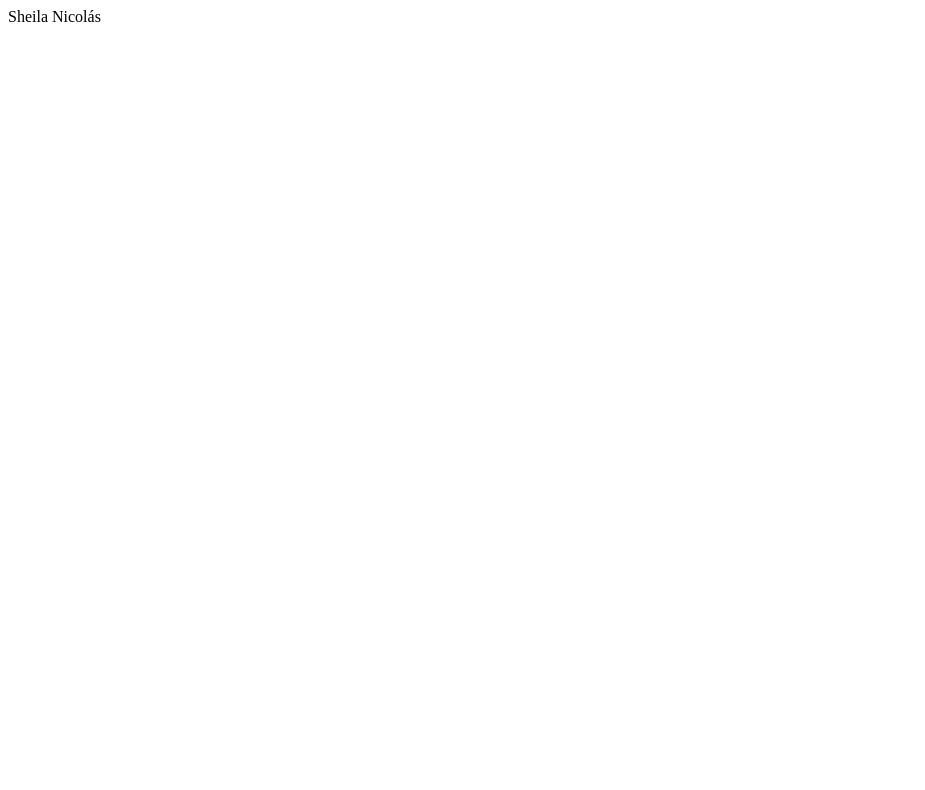
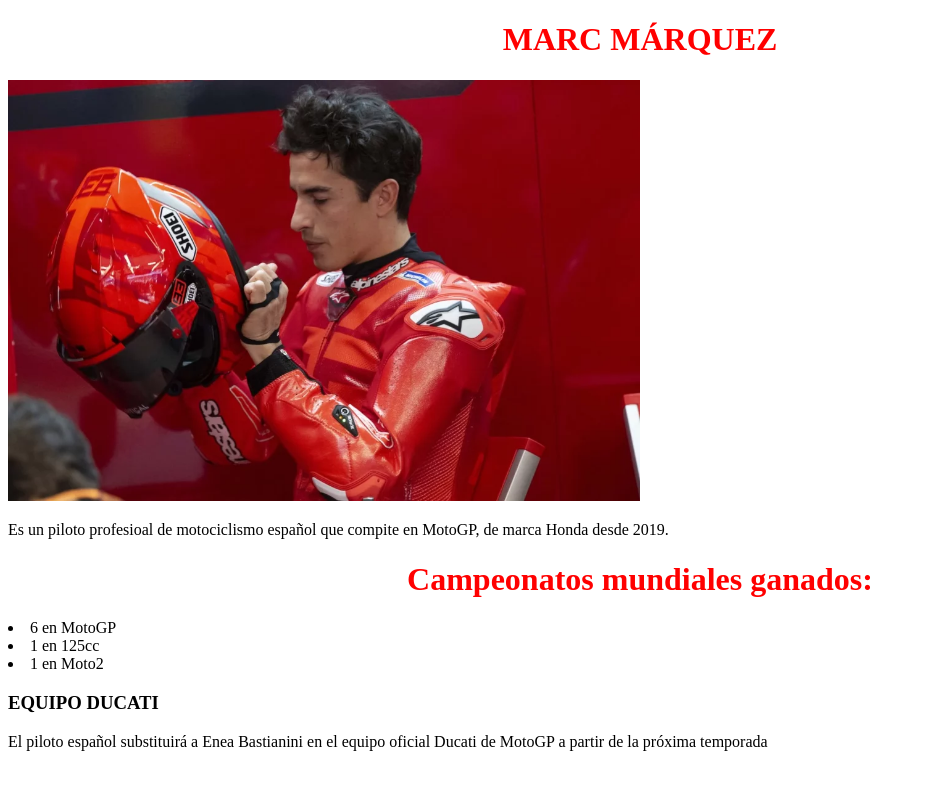
Before and after one commit to NIMUSheila/NIMUSheila.github.io, a plain HTML site: page index.html in a window 1280 px wide. Shown: the whole page, without its empty margins (0-925 px from the left). Drawn offline with Linux system fonts and the light colour scheme.

Commit message:
Add files via upload

```diff
--- a/index.html
+++ b/index.html
@@ -1 +1,25 @@
-Sheila Nicolás
+<!DOCTYPE html>
+<html lang="es">
+
+<head>
+  <meta charset="UTF-8">
+  <meta http-equiv="X-UA-Compatible" content="IE=edge">
+  <meta name="viewport" content="width=device-width, initial-scale=1.0">
+  <link rel="stylesheet" href="style.css">
+  <title>Document</title>
+</head>
+
+<body>
+  <h1>MARC MÁRQUEZ</h1>
+  <img src="imagen marc.webp">
+  <p>Es un piloto profesioal de motociclismo español que compite en MotoGP, de marca Honda desde 2019.
+  </p
+    <ol > <h1> Campeonatos mundiales ganados:</h1>
+    <li>6 en MotoGP</li>
+    <li>1 en 125cc </li>
+    <li>1 en Moto2</li>
+    </ol>
+  <h3>EQUIPO DUCATI</h3>
+   El piloto español substituirá a Enea Bastianini en el equipo oficial Ducati de MotoGP a partir de la próxima temporada
+  </body>
+    <html/>
--- /dev/null
+++ b/script.js
@@ -0,0 +1,4 @@
+<!DocumentType html>
+<HEAD></HEAD>
+<h1>Es un piloto profesioal de motociclismo español que compite en MotoGP, de marca Honda desde 2019.</h1>
+<html/>
--- /dev/null
+++ b/style.css
@@ -0,0 +1,11 @@
+html {
+  height: 100%;
+  width: 100%;
+}
+img{
+  width: 50%;
+}
+h1{
+  text-align: center;
+  color: red;
+}
```
Also changed, not shown: generated-icon.png (added), imagen marc.webp (added).
